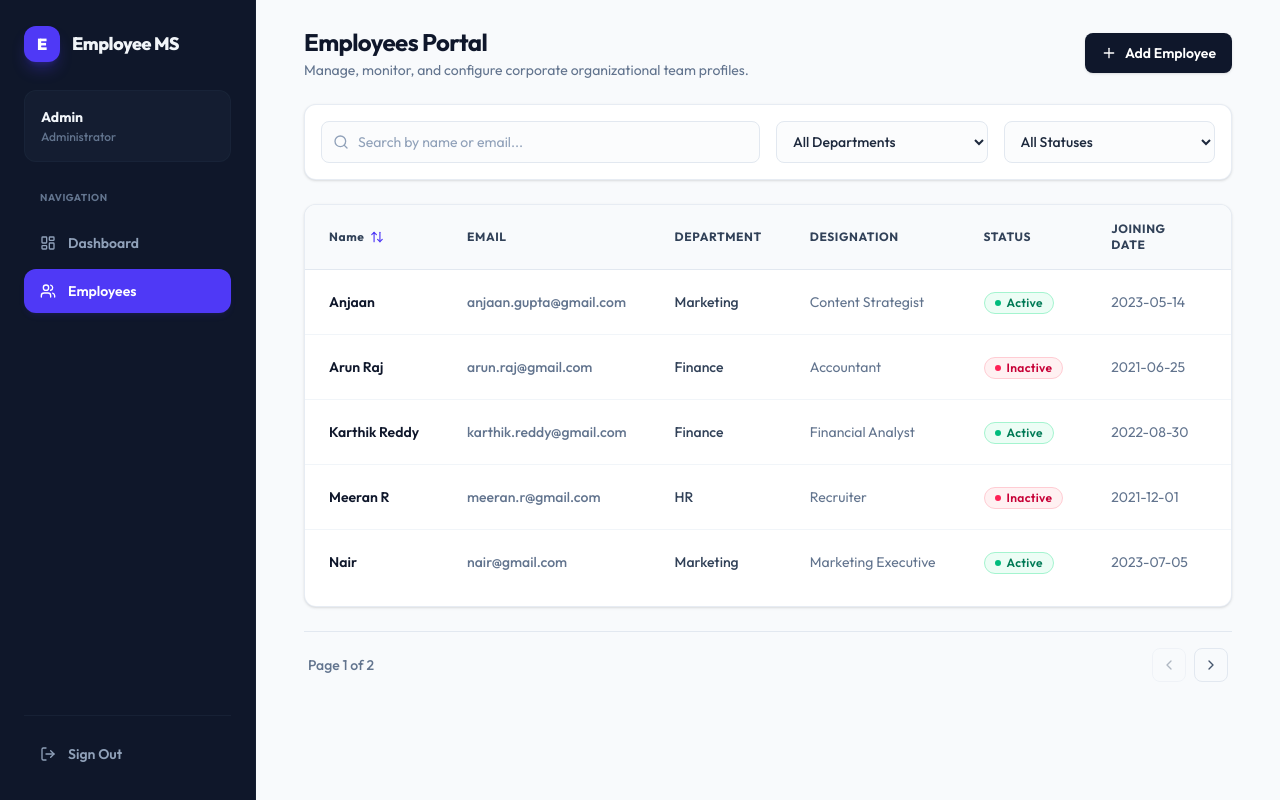
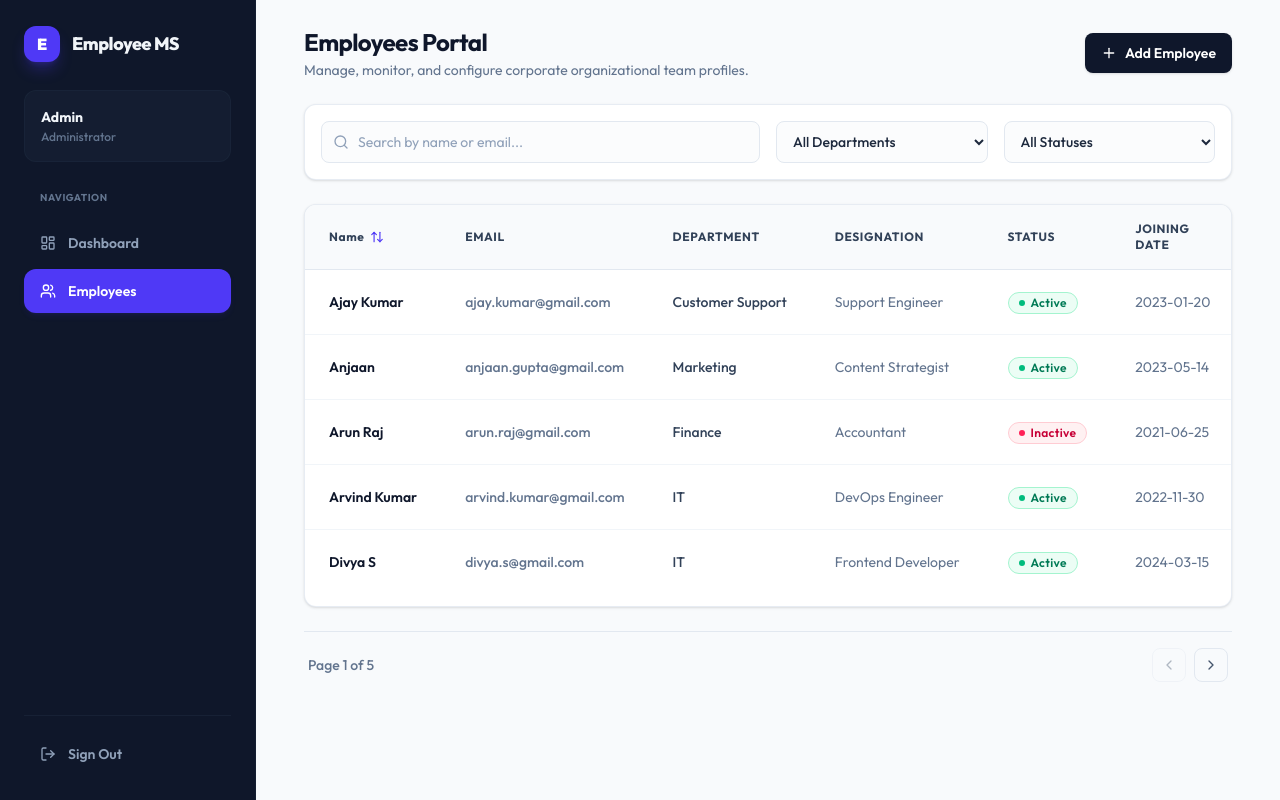
Before and after one commit to Sathish-code-hub/EM_system, a React (Vite) app: page /employees in a window 1280 px wide. Built offline with nearby package versions, Linux system fonts and the light colour scheme.

Commit message:
added datas

```diff
--- a/src/assets/assets.js
+++ b/src/assets/assets.js
@@ -90,6 +90,114 @@ const employees = [
     status: "Active",
     joiningDate: "2023-05-14"
   },
+  {
+    _id: "011",
+    name: "Priya Menon",
+    email: "priya.menon@gmail.com",
+    department: "Operations",
+    designation: "Operations Manager",
+    status: "Active",
+    joiningDate: "2022-04-11"
+  },
+  {
+    _id: "012",
+    name: "Ajay Kumar",
+    email: "ajay.kumar@gmail.com",
+    department: "Customer Support",
+    designation: "Support Engineer",
+    status: "Active",
+    joiningDate: "2023-01-20"
+  },
+  {
+    _id: "013",
+    name: "Divya S",
+    email: "divya.s@gmail.com",
+    department: "IT",
+    designation: "Frontend Developer",
+    status: "Active",
+    joiningDate: "2024-03-15"
+  },
+  {
+    _id: "014",
+    name: "Manoj B",
+    email: "manoj.b@gmail.com",
+    department: "Operations",
+    designation: "Operations Executive",
+    status: "Inactive",
+    joiningDate: "2021-09-09"
+  },
+  {
+    _id: "015",
+    name: "Sneha Reddy",
+    email: "sneha.reddy@gmail.com",
+    department: "Customer Support",
+    designation: "Support Associate",
+    status: "Active",
+    joiningDate: "2023-06-18"
+  },
+  {
+    _id: "016",
+    name: "Rohit Sharma",
+    email: "rohit.sharma@gmail.com",
+    department: "Finance",
+    designation: "Auditor",
+    status: "Inactive",
+    joiningDate: "2020-12-25"
+  },
+  {
+    _id: "017",
+    name: "Kavya Nair",
+    email: "kavya.nair@gmail.com",
+    department: "Marketing",
+    designation: "SEO Specialist",
+    status: "Active",
+    joiningDate: "2022-10-05"
+  },
+  {
+    _id: "018",
+    name: "Imran Khan",
+    email: "imran.khan@gmail.com",
+    department: "Sales",
+    designation: "Sales Manager",
+    status: "Active",
+    joiningDate: "2021-07-14"
+  },
+  {
+    _id: "019",
+    name: "Lakshmi Priya",
+    email: "lakshmi.priya@gmail.com",
+    department: "HR",
+    designation: "HR Executive",
+    status: "Inactive",
+    joiningDate: "2023-02-02"
+  },
+  {
+    _id: "020",
+    name: "Arvind Kumar",
+    email: "arvind.kumar@gmail.com",
+    department: "IT",
+    designation: "DevOps Engineer",
+    status: "Active",
+    joiningDate: "2022-11-30"
+  },
+  {
+    _id: "021",
+    name: "Pooja Sharma",
+    email: "pooja.sharma@gmail.com",
+    department: "Customer Support",
+    designation: "Support Lead",
+    status: "Active",
+    joiningDate: "2024-01-10"
+  },
+  {
+    _id: "022",
+    name: "Vignesh R",
+    email: "vignesh.r@gmail.com",
+    department: "Operations",
+    designation: "Logistics Coordinator",
+    status: "Active",
+    joiningDate: "2023-08-08"
+  }
 ];
 
 export default employees;
--- a/src/components/EmployeeTable.jsx
+++ b/src/components/EmployeeTable.jsx
@@ -60,13 +60,13 @@ function EmployeeTable({ employees, onSort, sortAsc, onEdit, onDelete, isProcess
                     <button
                       onClick={() => onEdit(emp)}
                       disabled={isProcessing}
-                      className="inline-flex p-2 rounded-lg text-slate-400 hover:text-indigo-600 hover:bg-slate-100 transition-all focus:outline-none disabled:opacity-30">
+                      className="cursor-pointer inline-flex p-2 rounded-lg text-slate-400 hover:text-indigo-600 hover:bg-slate-100 transition-all focus:outline-none disabled:opacity-30">
                       <Edit2 className="w-4 h-4" />
                     </button>
                     <button
                       onClick={() => onDelete(emp._id, emp.name)}
                       disabled={isProcessing}
-                      className="inline-flex p-2 rounded-lg text-slate-400 hover:text-rose-600 hover:bg-slate-100 transition-all focus:outline-none disabled:opacity-30">
+                      className="cursor-pointer inline-flex p-2 rounded-lg text-slate-400 hover:text-rose-600 hover:bg-slate-100 transition-all focus:outline-none disabled:opacity-30">
                       <Trash2 className="w-4 h-4" />
                     </button>
                   </td>
--- a/src/pages/Employees.jsx
+++ b/src/pages/Employees.jsx
@@ -29,6 +29,7 @@ export default function Employees() {
   const itemsPerPage = 5;
 
   const [isTableSyncing, setIsTableSyncing] = useState(true);
+  const [isPageLoading, setIsPageLoading] = useState(false);
 
   const debouncedSearch = useDebounce(search, 350);
 
@@ -161,7 +162,7 @@ export default function Employees() {
         </div>
       </div>
 
-      {isCurrentlyLoadingData ? (
+      {isCurrentlyLoadingData || isPageLoading ? (
 
         <Loader message="Fetching employees..." fullPage={false} />
       ) : (
@@ -173,7 +174,7 @@ export default function Employees() {
             sortAsc={sortAsc}
             onEdit={(emp) => { setEditingEmployee(emp); setIsModalOpen(true); }}
             onDelete={handleDelete}
-            isProcessing={isProcessing}/>
+            isProcessing={isProcessing} />
 
           {totalPages > 1 && (
             <div className="flex items-center justify-between border-t border-slate-200 pt-4 px-1 select-none">
@@ -181,14 +182,26 @@ export default function Employees() {
               <div className="flex items-center space-x-2">
                 <button
                   disabled={currentPage === 1 || isProcessing}
-                  onClick={() => setCurrentPage(p => p - 1)}
+                  onClick={() => {
+                    setIsPageLoading(true);
+                    setTimeout(() => {
+                      setCurrentPage(p => p - 1);
+                      setIsPageLoading(false);
+                    }, 1000); // smooth delay
+                  }}
                   className="p-2 border border-slate-200 rounded-lg text-slate-600 hover:bg-slate-50 disabled:opacity-40 disabled:cursor-not-allowed transition-colors cursor-pointer">
                   <ChevronLeft className="w-4 h-4" />
                 </button>
 
                 <button
                   disabled={currentPage === totalPages || isProcessing}
-                  onClick={() => setCurrentPage(p => p + 1)}
+                  onClick={() => {
+                    setIsPageLoading(true);
+                    setTimeout(() => {
+                      setCurrentPage(p => p + 1);
+                      setIsPageLoading(false);
+                    }, 1000);
+                  }}
                   className="p-2 border border-slate-200 rounded-lg text-slate-600 hover:bg-slate-50 disabled:opacity-40 disabled:cursor-not-allowed transition-colors cursor-pointer">
                   <ChevronRight className="w-4 h-4" />
                 </button>
@@ -204,7 +217,7 @@ export default function Employees() {
         onClose={() => setIsModalOpen(false)}
         onSubmit={handleAddOrEdit}
         initialData={editingEmployee}
-        isProcessing={isProcessing}/>
+        isProcessing={isProcessing} />
     </div>
 
   );
```
